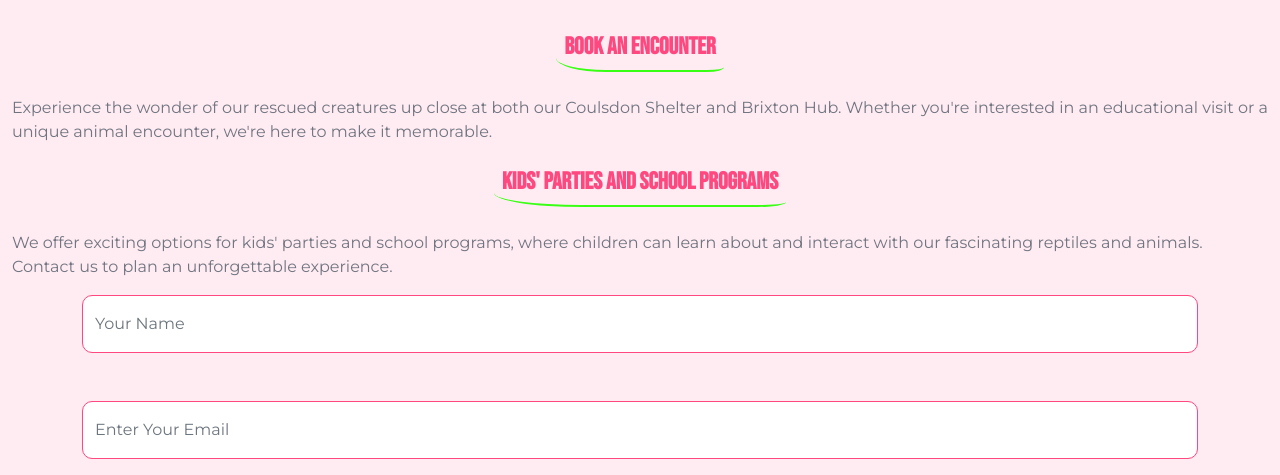
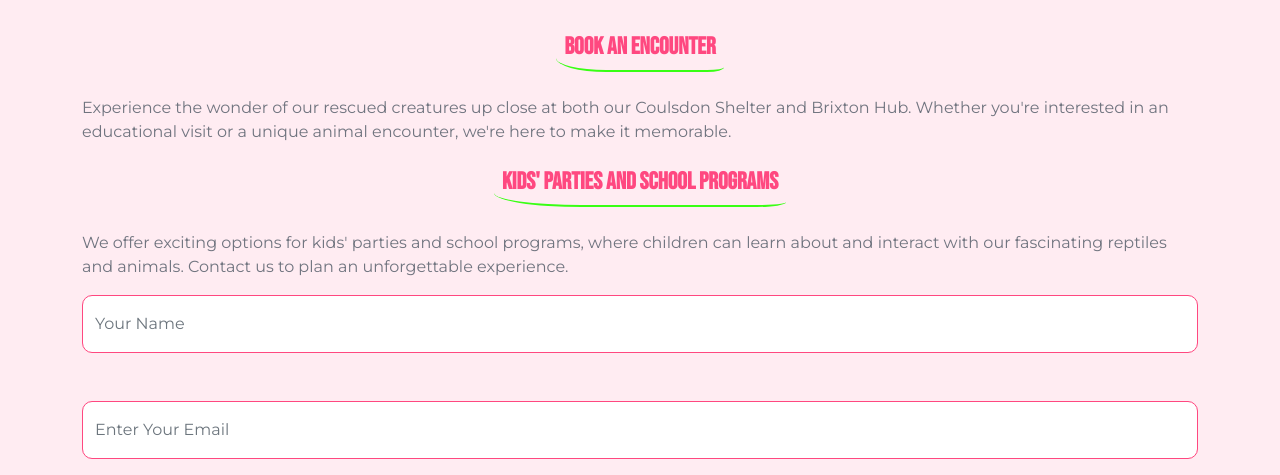
Before and after one commit to IslamKolade/DragonShelter, a Django app: page / in a window 1280 px wide. Shown: the part 3676-4151 px from the top of the page. Run offline with Django 4.2, Linux system fonts and the light colour scheme; data comes from the database, SQL or seed files in the repository; some libraries are stand-ins or nearby versions.

Commit message:
Added Class Container to Home Page Book an Encounter Section

```diff
--- a/core/templates/index.html
+++ b/core/templates/index.html
@@ -327,11 +327,11 @@
             <div class="mx-auto text-center wow fadeIn" data-wow-delay="0.1s" style="max-width: 700px;">
                 <h4 class="text-primary mb-4 border-bottom border-secondary border-2 d-inline-block p-2 title-border-radius">Book an Encounter</h4>
             </div>
-            <p>Experience the wonder of our rescued creatures up close at both our Coulsdon Shelter and Brixton Hub. Whether you're interested in an educational visit or a unique animal encounter, we're here to make it memorable.</p>
+            <p class="container">Experience the wonder of our rescued creatures up close at both our Coulsdon Shelter and Brixton Hub. Whether you're interested in an educational visit or a unique animal encounter, we're here to make it memorable.</p>
             <div class="mx-auto text-center wow fadeIn" data-wow-delay="0.1s" style="max-width: 700px;">
                 <h4 class="text-primary mb-4 border-bottom border-secondary border-2 d-inline-block p-2 title-border-radius">Kids' Parties and School Programs</h4>
             </div>
-            <p>We offer exciting options for kids' parties and school programs, where children can learn about and interact with our fascinating reptiles and animals. Contact us to plan an unforgettable experience.</p>
+            <p class="container">We offer exciting options for kids' parties and school programs, where children can learn about and interact with our fascinating reptiles and animals. Contact us to plan an unforgettable experience.</p>
 
 
             <form id="bookAnEncounterForm" class="container">
```
